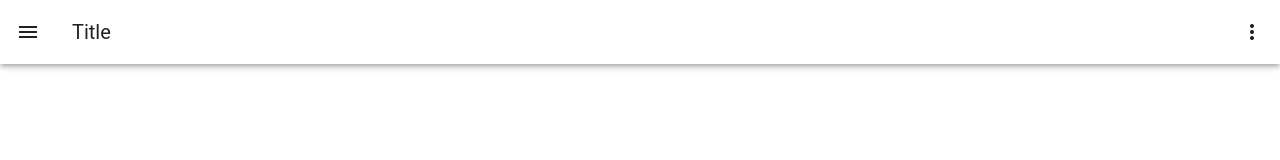
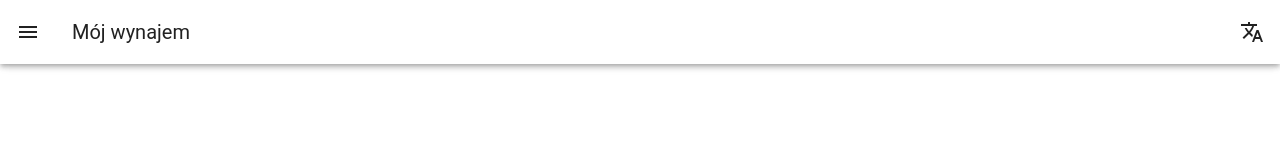
Before and after one commit to spelinar/MyRent, a Vue app in the folder MyRentCore/: page / in a window 1280 px wide. Shown: the top 160 px of the page. Built offline with nearby package versions, Linux system fonts and the light colour scheme.

Commit message:
i18n pl and en translations files

```diff
--- a/MyRentCore/package.json
+++ b/MyRentCore/package.json
@@ -19,6 +19,11 @@
     "vuetify": "3.3.0"
   },
   "devDependencies": {
+    "@fortawesome/fontawesome-free": "^6.4.2",
+    "@fortawesome/fontawesome-svg-core": "^6.4.2",
+    "@fortawesome/free-regular-svg-icons": "^6.4.2",
+    "@fortawesome/free-solid-svg-icons": "^6.4.2",
+    "@fortawesome/vue-fontawesome": "^3.0.3",
     "@babel/types": "^7.21.4",
     "@types/node": "^18.15.0",
     "@vitejs/plugin-vue": "^4.0.0",
--- /dev/null
+++ b/MyRentCore/src/components/LayoutComponents/rsAppBar.vue
@@ -0,0 +1,22 @@
+<template>
+  <v-app-bar
+  >
+    <template v-slot:prepend>
+      <v-app-bar-nav-icon></v-app-bar-nav-icon>
+    </template>
+
+    <v-app-bar-title>{{$t('layout.title')}}</v-app-bar-title>
+
+    <v-spacer></v-spacer>
+    <change-language />
+  </v-app-bar>
+</template>
+
+<script lang="ts" setup>
+
+import ChangeLanguage from "@/components/changeLanguage/changeLanguage.vue";
+</script>
+
+<style scoped>
+
+</style>
--- /dev/null
+++ b/MyRentCore/src/components/LayoutComponents/rsFooter.vue
@@ -0,0 +1,17 @@
+<template>
+  <v-footer app class="bg-grey-lighten-1">
+    <v-row justify="center" no-gutters>
+      <v-col class="text-center mt-4" cols="12">
+        {{ new Date().getFullYear() }} — <strong>Roman Spelina</strong>
+      </v-col>
+    </v-row>
+  </v-footer>
+</template>
+
+<script lang="ts" setup>
+
+</script>
+
+<style scoped>
+
+</style>
--- a/MyRentCore/src/lang/en.ts
+++ b/MyRentCore/src/lang/en.ts
@@ -1,4 +1,6 @@
 const en = {
-
+  layout: {
+    title: 'My rent'
+  }
 }
 export default en
--- a/MyRentCore/src/lang/pl.ts
+++ b/MyRentCore/src/lang/pl.ts
@@ -1,4 +1,6 @@
 const pl = {
-
+layout: {
+  title: 'Mój wynajem'
+}
 }
 export default pl
--- a/MyRentCore/src/layouts/rsLayout.vue
+++ b/MyRentCore/src/layouts/rsLayout.vue
@@ -1,34 +1,18 @@
 <template>
   <v-app>
     <v-layout>
-    <v-app-bar
-    >
-      <template v-slot:prepend>
-        <v-app-bar-nav-icon></v-app-bar-nav-icon>
-      </template>
+      <rs-app-bar/>
 
-      <v-app-bar-title>Title</v-app-bar-title>
+      <router-view></router-view>
 
-      <v-spacer></v-spacer>
-      <v-btn icon>
-        <v-icon>mdi-dots-vertical</v-icon>
-      </v-btn>
-    </v-app-bar>
-
-    <router-view></router-view>
-
-      <v-footer app class="bg-grey-lighten-1">
-        <v-row justify="center" no-gutters>
-          <v-col class="text-center mt-4" cols="12">
-            {{ new Date().getFullYear() }} — <strong>Roman Spelina</strong>
-          </v-col>
-        </v-row>
-      </v-footer>
+      <rs-footer />
     </v-layout>
   </v-app>
 </template>
 <script setup lang="ts">
 
+import RsAppBar from "@/components/LayoutComponents/rsAppBar.vue";
+import RsFooter from "@/components/LayoutComponents/rsFooter.vue";
 </script>
 
 <style scoped>
```
Also changed, not shown: 1 other file (tests, documents, lock files or other folders).
